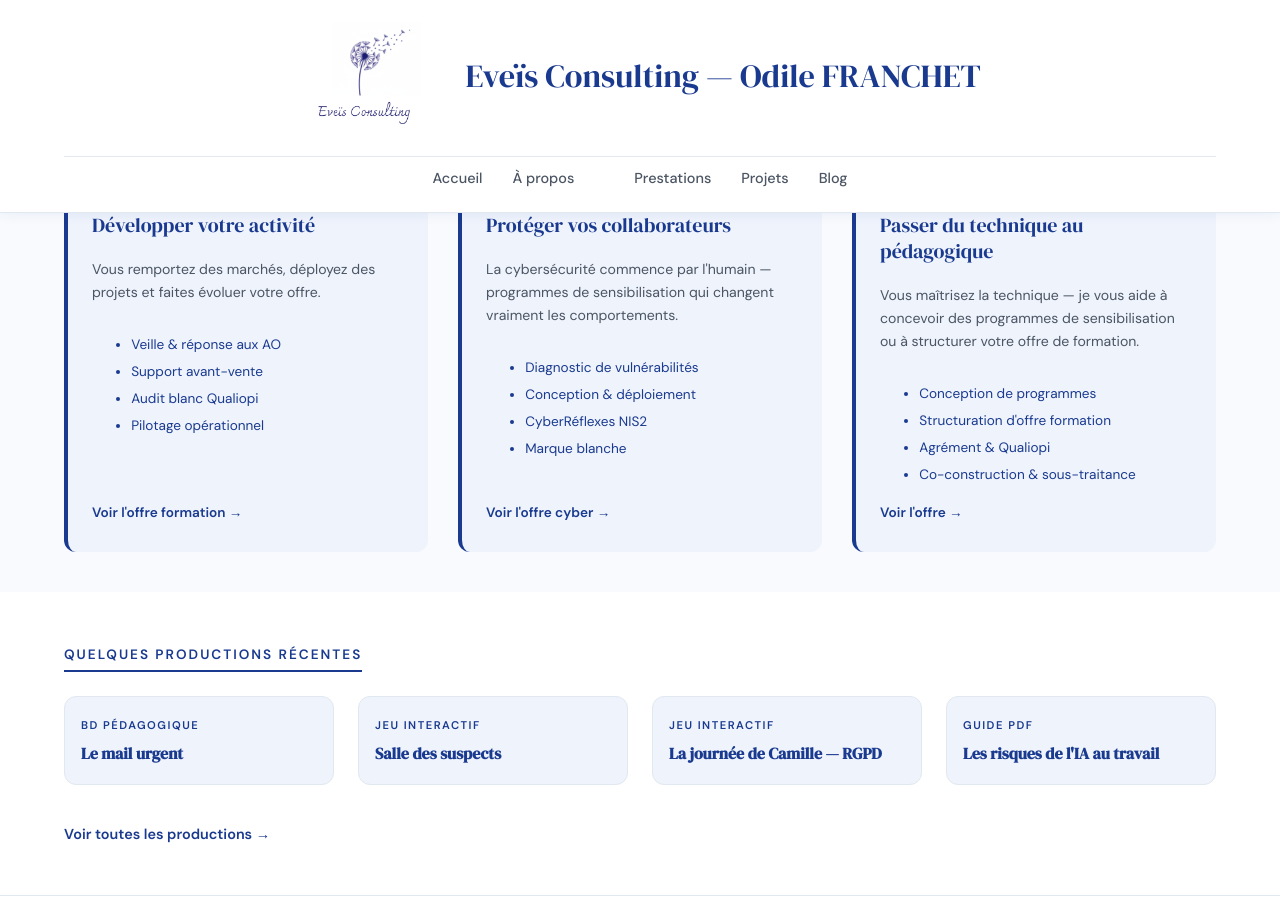
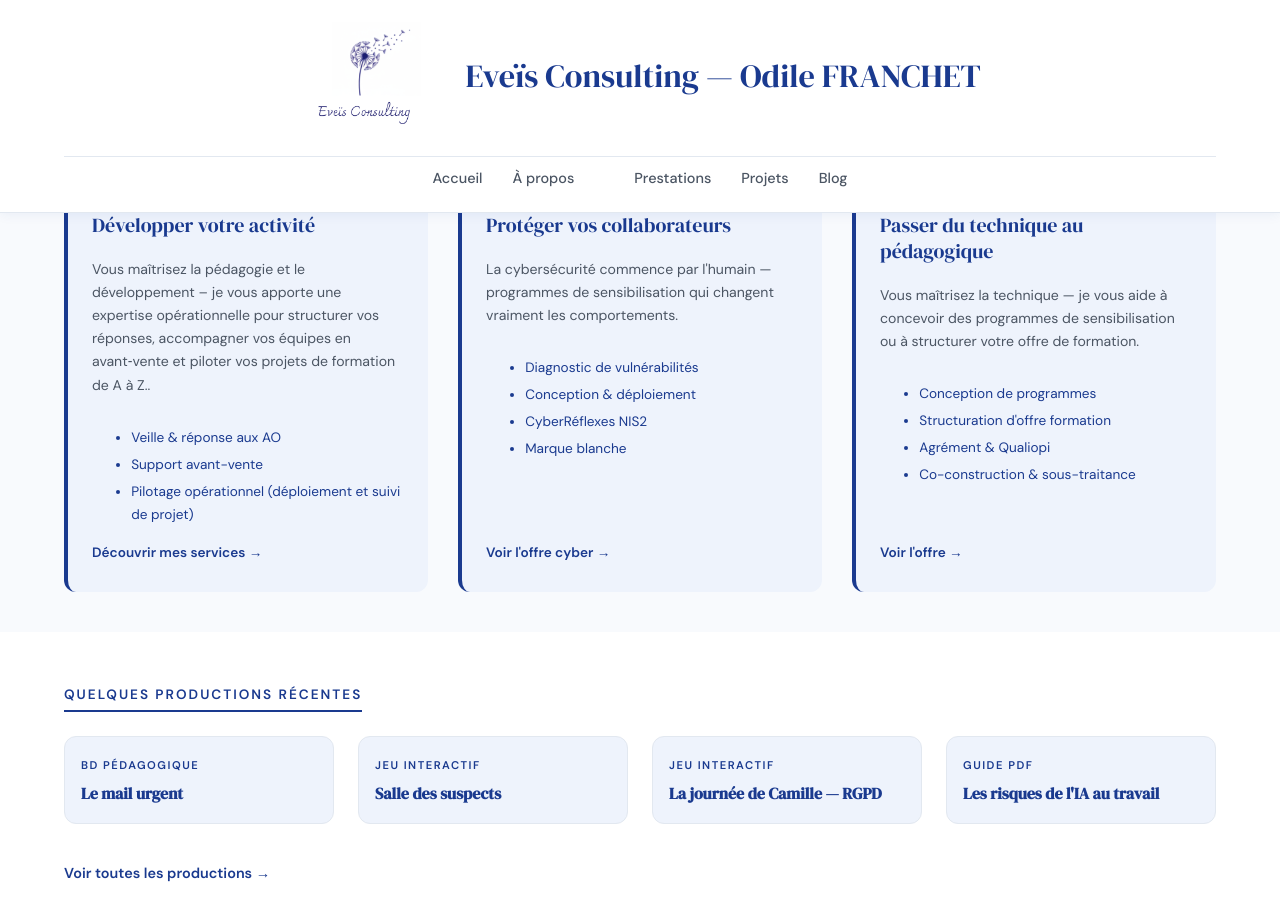
Before and after one commit to ofranchet73/eveis-consulting, a Jekyll site: the page built from index.html, in a window 1280 px wide and 900 px high, scrolled down 392 px. Built offline with Jekyll 4.4.1, drawn with Linux system fonts in a browser that asks for light colours.

Commit message:
Update index.html

```diff
--- a/index.html
+++ b/index.html
@@ -16,14 +16,13 @@ layout: default
     <div class="home-porte">
       <div class="home-porte-tag">ORGANISMES DE FORMATION</div>
       <h2 class="home-porte-titre">Développer votre activité</h2>
-      <p class="home-porte-desc">Vous remportez des marchés, déployez des projets et faites évoluer votre offre.</p>
+      <p class="home-porte-desc">Vous maîtrisez la pédagogie et le développement – je vous apporte une expertise opérationnelle pour structurer vos réponses, accompagner vos équipes en avant‑vente et piloter vos projets de formation de A à Z..</p>
       <ul>
         <li>Veille & réponse aux AO</li>
         <li>Support avant-vente</li>
-        <li>Audit blanc Qualiopi</li>
-        <li>Pilotage opérationnel</li>
+        <li>Pilotage opérationnel (déploiement et suivi de projet)</li>
       </ul>
-      <a href="/formation.html" class="home-porte-lien">Voir l'offre formation →</a>
+      <a href="/formation.html" class="home-porte-lien">Découvrir mes services →</a>
     </div>
     <!-- Carte 2 -->
     <div class="home-porte">
```
